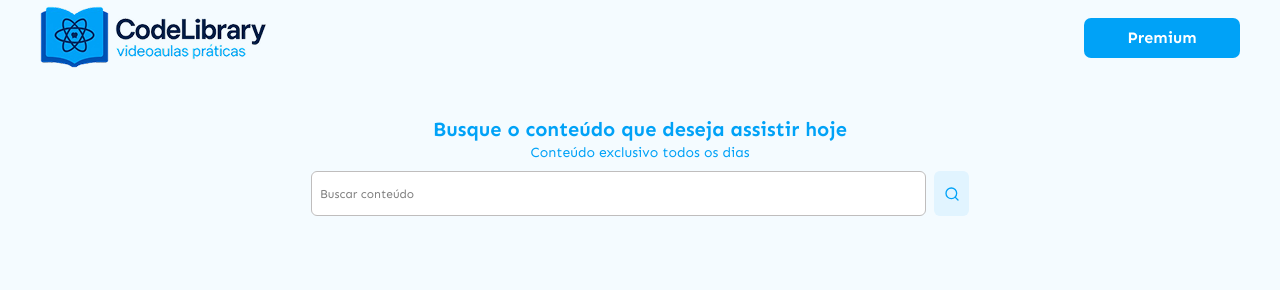
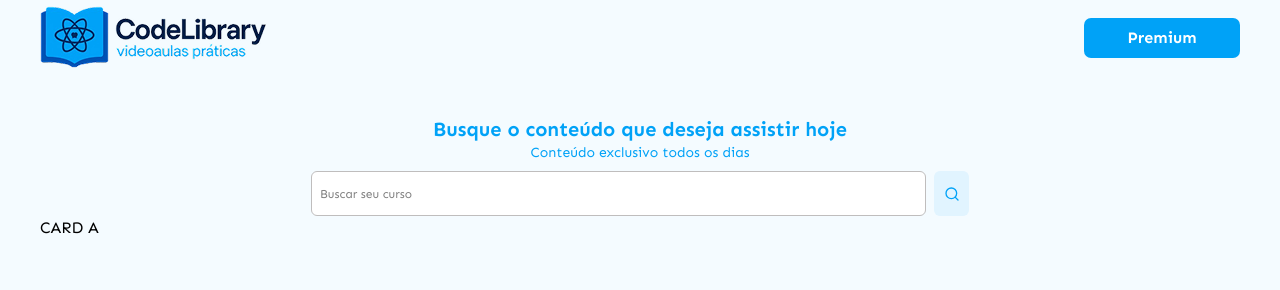
Before and after one commit to developerdavidj/react-typeS, a React (Vite) app: page / in a window 1280 px wide. Shown: the top 290 px of the page. Built offline with nearby package versions, Linux system fonts and the light colour scheme.

Commit message:
criando CARD e exeibindo na tela

```diff
--- /dev/null
+++ b/src/compontents/Cardx.tsx
@@ -0,0 +1,6 @@
+const Card = () => {
+
+    return <p>CARD A</p>
+}
+
+export default Card;
--- a/src/main.tsx
+++ b/src/main.tsx
@@ -4,6 +4,7 @@ import './index.css'
 import Header from './compontents/Header.tsx'
 import Footer from './compontents/Footer.tsx'
 import Filter from './compontents/Filter.tsx'
+import Card from './compontents/Cardx.tsx'
 
 createRoot(document.getElementById('root')!).render(
   <StrictMode>
@@ -11,11 +12,13 @@ createRoot(document.getElementById('root')!).render(
     <div className='flex flex-col h-screen bg-[#F4FBFF]'>
 
       <Header/>
-        <div className='flex-1 max-w-[1200px] m-auto w-full'>
+        <main className='flex-1 max-w-[1200px] m-auto w-full'>
 
-          <Filter placeholder='Buscar conteúdo' title="Busque o conteúdo que deseja assistir hoje" />
+          <Filter placeholder='Buscar seu curso' title="Busque o conteúdo que deseja assistir hoje" />
 
-        </div>
+          <Card />
+
+        </main>
       <Footer/>
 
     </div>
```
